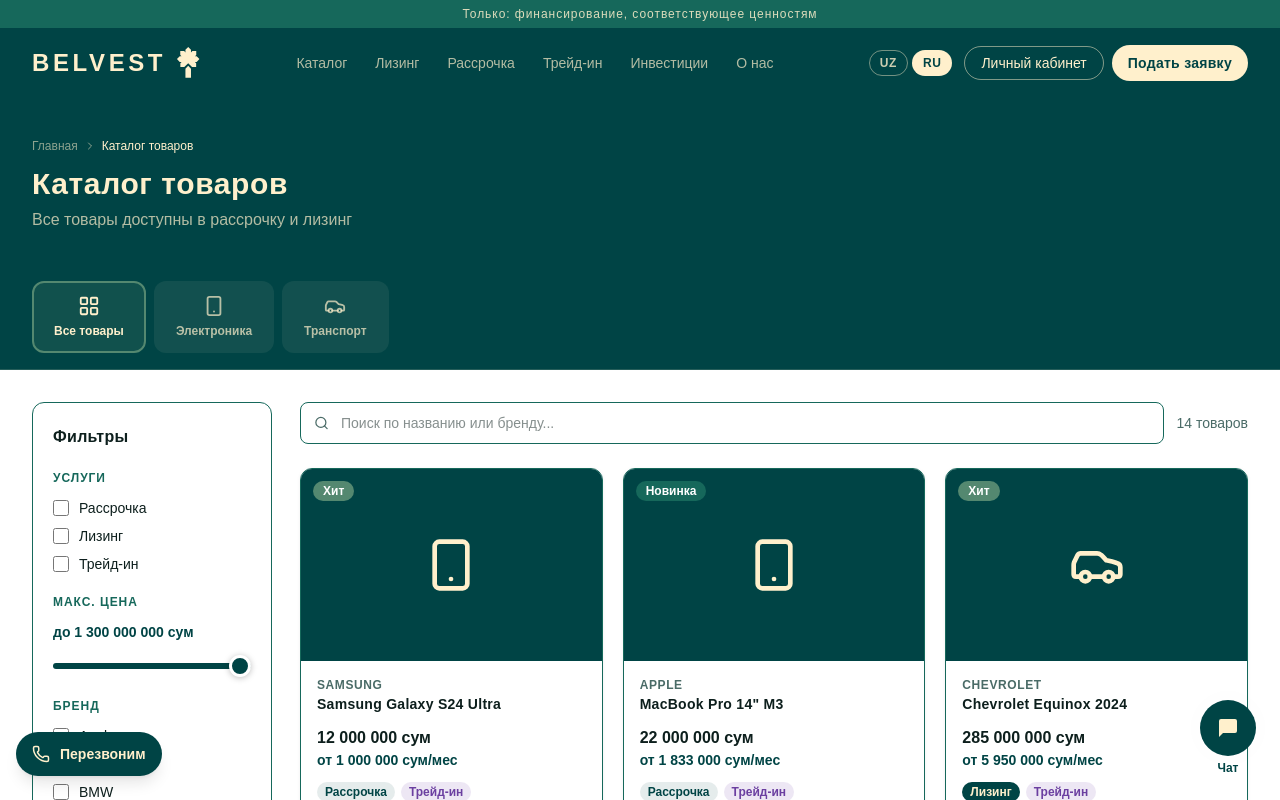
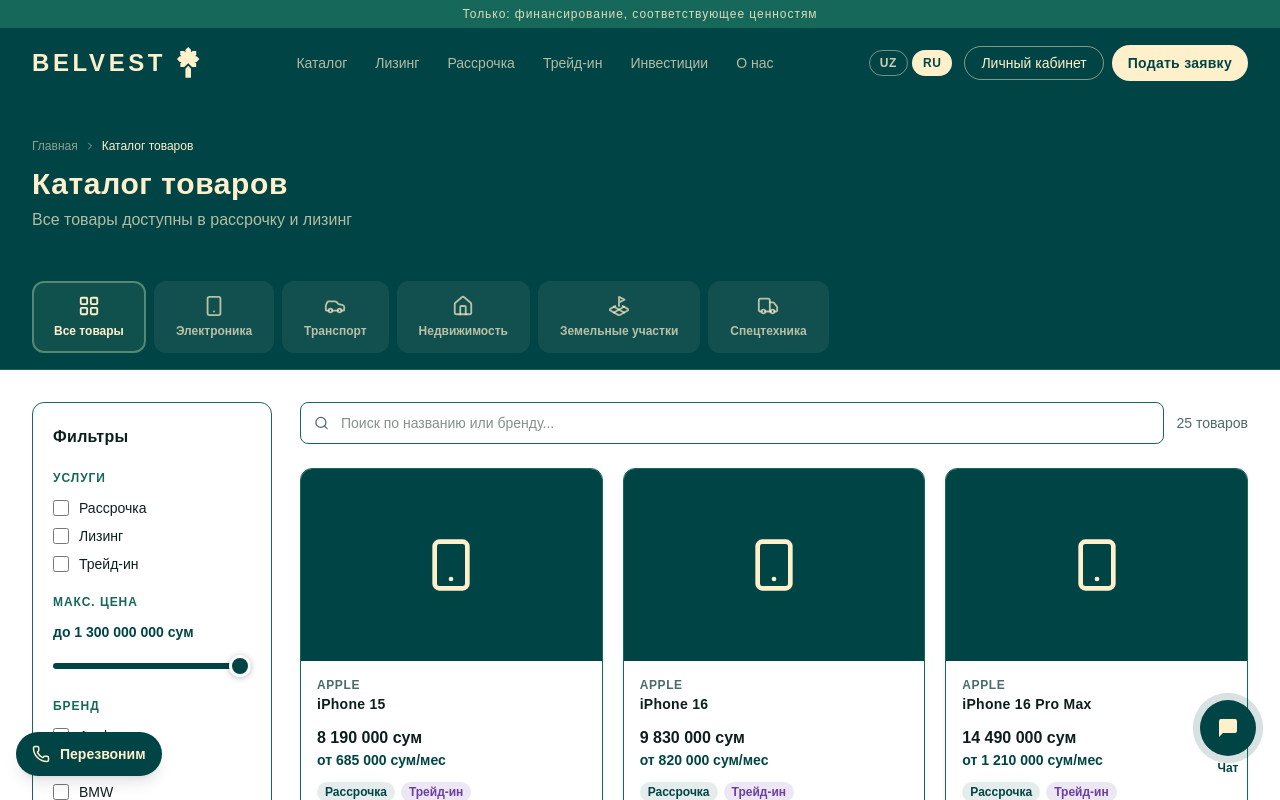
Before and after one commit to ikromov098/belvestuz, a Next.js app: page /catalog in a window 1280 px wide. Shown: the top 800 px of the page. Built offline with nearby package versions, Linux system fonts and the light colour scheme; a web font is replaced by a local one.

Commit message:
brand and content update

```diff
--- a/src/app/catalog/page.tsx
+++ b/src/app/catalog/page.tsx
@@ -4,9 +4,10 @@
 import { useSearchParams } from 'next/navigation';
 import Link from 'next/link';
 import {
-  Smartphone, Car, LayoutGrid,
+  Smartphone, Car, LayoutGrid, Home, LandPlot, Truck,
   ChevronRight, Search, X, SlidersHorizontal,
 } from 'lucide-react';
+import type { LucideIcon } from 'lucide-react';
 import { useLanguage } from '@/context/LanguageContext';
 import DevModal from '@/components/DevModal';
 
@@ -37,7 +38,19 @@
   { id: 'all',         Icon: LayoutGrid },
   { id: 'electronics', Icon: Smartphone },
   { id: 'transport',   Icon: Car        },
+  { id: 'realestate',  Icon: Home       },
+  { id: 'land',        Icon: LandPlot   },
+  { id: 'equipment',   Icon: Truck      },
 ];
+
+// Per-category placeholder icon for product cards (lucide, brand-styled — no emoji).
+const CATEGORY_ICON: Record<string, LucideIcon> = {
+  electronics: Smartphone,
+  transport:   Car,
+  realestate:  Home,
+  land:        LandPlot,
+  equipment:   Truck,
+};
 
 const ALL_SERVICES: Service[] = ['Рассрочка', 'Лизинг', 'Трейд-ин'];
 
@@ -46,8 +59,13 @@
 const PRICE_MAX = 1_300_000_000;
 
 const PRODUCTS: Product[] = [
-  // Электроника (смартфоны и ноутбуки)
-  { id: 1,  name: 'Samsung Galaxy S24 Ultra',   brand: 'Samsung',   category: 'electronics', price: 12_000_000,  monthlyMin: 1_000_000, badge: 'Хит',     services: ['Рассрочка', 'Трейд-ин'],  inStock: true,  isB2B: false },
+  // Электроника — телефоны только iPhone + ноутбук.
+  // Цены конвертированы из USD по курсу ≈ 12 600 сум/$. monthlyMin рассчитан на срок ~12 мес.
+  // TODO: replace with real product photography (cards render a Smartphone placeholder icon for now)
+  { id: 3,  name: 'iPhone 15',                  brand: 'Apple',     category: 'electronics', price: 8_190_000,   monthlyMin: 685_000,   services: ['Рассрочка', 'Трейд-ин'],  inStock: true,  isB2B: false },
+  { id: 4,  name: 'iPhone 16',                  brand: 'Apple',     category: 'electronics', price: 9_830_000,   monthlyMin: 820_000,   services: ['Рассрочка', 'Трейд-ин'],  inStock: true,  isB2B: false },
+  { id: 5,  name: 'iPhone 16 Pro Max',          brand: 'Apple',     category: 'electronics', price: 14_490_000,  monthlyMin: 1_210_000, services: ['Рассрочка', 'Трейд-ин'],  inStock: true,  isB2B: false },
+  { id: 6,  name: 'iPhone 17 Pro Max',          brand: 'Apple',     category: 'electronics', price: 17_010_000,  monthlyMin: 1_420_000, badge: 'Новинка', services: ['Рассрочка', 'Трейд-ин'],  inStock: true,  isB2B: false },
   { id: 2,  name: 'MacBook Pro 14" M3',         brand: 'Apple',     category: 'electronics', price: 22_000_000,  monthlyMin: 1_833_000, badge: 'Новинка',  services: ['Рассрочка', 'Трейд-ин'],  inStock: true,  isB2B: false },
   // Транспорт (автомобили)
   { id: 10, name: 'Chevrolet Equinox 2024',     brand: 'Chevrolet', category: 'transport',   price: 285_000_000, monthlyMin: 5_950_000, badge: 'Хит',     services: ['Лизинг', 'Трейд-ин'],     inStock: true,  isB2B: false },
@@ -70,6 +88,24 @@
   // ~$100k тариф (немецкий премиум)
   { id: 20, name: 'BMW X7',                     brand: 'BMW',           category: 'transport',   price: 1_235_000_000, monthlyMin: 25_730_000, services: ['Лизинг', 'Трейд-ин'],     inStock: true,  isB2B: false },
   { id: 21, name: 'Mercedes-Benz GLE 450',      brand: 'Mercedes-Benz', category: 'transport',   price: 1_285_000_000, monthlyMin: 26_770_000, services: ['Лизинг', 'Трейд-ин'],     inStock: true,  isB2B: false },
+
+  // ── Недвижимость (Ijara) ──
+  // Цены конвертированы из USD по курсу ≈ 12 600 сум/$. monthlyMin рассчитан на срок ~48 мес.
+  // TODO: replace with real product photography (cards render a Home placeholder icon for now)
+  { id: 30, name: '1-комнатная квартира, Чиланзар',  brand: 'Недвижимость', category: 'realestate', price: 479_000_000,   monthlyMin: 9_980_000,  services: ['Лизинг'], inStock: true, isB2B: false },
+  { id: 31, name: '2-комнатная квартира, Юнусабад',  brand: 'Недвижимость', category: 'realestate', price: 781_000_000,   monthlyMin: 16_270_000, services: ['Лизинг'], inStock: true, isB2B: false },
+  { id: 32, name: '3-комнатная квартира, ЖК C-1',    brand: 'Недвижимость', category: 'realestate', price: 1_197_000_000, monthlyMin: 24_940_000, badge: 'Хит', services: ['Лизинг'], inStock: true, isB2B: false },
+
+  // ── Земельные участки (Ijara) ──
+  // TODO: replace with real product photography (cards render a LandPlot placeholder icon for now)
+  { id: 40, name: 'Участок 6 соток, Ташкентская область',  brand: 'Земельные участки', category: 'land', price: 227_000_000, monthlyMin: 4_730_000, services: ['Лизинг'], inStock: true, isB2B: false },
+  { id: 41, name: 'Участок 10 соток, Ташкентская область', brand: 'Земельные участки', category: 'land', price: 328_000_000, monthlyMin: 6_830_000, services: ['Лизинг'], inStock: true, isB2B: false },
+
+  // ── Спецтехника (Ijara, B2B) ──
+  // TODO: replace with real product photography (cards render a Truck placeholder icon for now)
+  { id: 50, name: 'Экскаватор',        brand: 'Спецтехника', category: 'equipment', price: 567_000_000, monthlyMin: 11_810_000, services: ['Лизинг'], inStock: true, isB2B: true },
+  { id: 51, name: 'Погрузчик',         brand: 'Спецтехника', category: 'equipment', price: 277_000_000, monthlyMin: 5_770_000,  services: ['Лизинг'], inStock: true, isB2B: true },
+  { id: 52, name: 'Дизель-генератор',  brand: 'Спецтехника', category: 'equipment', price: 107_000_000, monthlyMin: 2_230_000,  services: ['Лизинг'], inStock: true, isB2B: true },
 ];
 
 const BADGE_STYLE: Record<BadgeType, { backgroundColor: string; color: string }> = {
@@ -147,9 +183,10 @@
             {t.catalog.outOfStock}
           </span>
         )}
-        {product.category === 'transport'
-          ? <Car size={56} style={{ color: '#FFF0CC' }} />
-          : <Smartphone size={56} style={{ color: '#FFF0CC' }} />}
+        {(() => {
+          const Icon = CATEGORY_ICON[product.category] ?? Smartphone;
+          return <Icon size={56} style={{ color: '#FFF0CC' }} />;
+        })()}
       </div>
 
       {/* Body */}
@@ -419,6 +456,8 @@
       appliances:  t.catalog.categories.appliances,
       furniture:   t.catalog.categories.furniture,
       transport:   t.catalog.categories.transport,
+      realestate:  t.catalog.categories.realestate,
+      land:        t.catalog.categories.land,
       equipment:   t.catalog.categories.equipment,
     };
     return map[id] ?? id;
--- a/src/data/translations.ts
+++ b/src/data/translations.ts
@@ -92,7 +92,9 @@
         appliances:  'Бытовая техника',
         furniture:   'Мебель',
         transport:   'Транспорт',
-        equipment:   'Спецтехника / Оборудование',
+        realestate:  'Недвижимость',
+        land:        'Земельные участки',
+        equipment:   'Спецтехника',
       },
       serviceNames: {
         installment: 'Рассрочка',
@@ -216,7 +218,9 @@
         appliances:  'Maishiy texnika',
         furniture:   'Mebel',
         transport:   'Transport',
-        equipment:   'Maxsus texnika / Uskunalar',
+        realestate:  "Ko'chmas mulk",
+        land:        'Yer uchastkalari',
+        equipment:   'Maxsus texnika',
       },
       serviceNames: {
         installment: 'Nasiya savdo',
@@ -271,7 +275,7 @@
     applyLeasing: string; applyInstallment: string; noResults: string;
     noResultsSub: string; resetFilters: string; filtersBtn: string;
     inStock: string; itemsCount: string;
-    categories: { all: string; electronics: string; appliances: string; furniture: string; transport: string; equipment: string };
+    categories: { all: string; electronics: string; appliances: string; furniture: string; transport: string; realestate: string; land: string; equipment: string };
     serviceNames: { installment: string; leasing: string; tradein: string };
   };
   about: {
```
